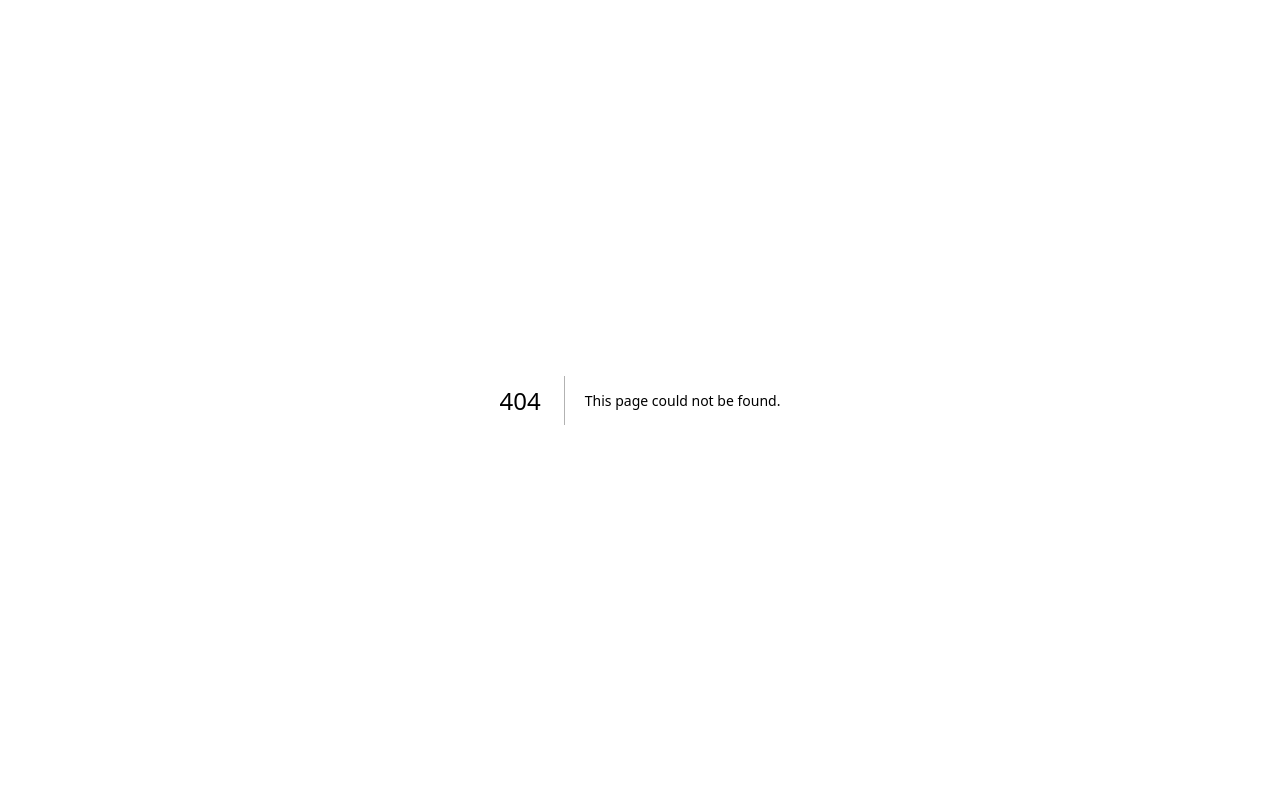
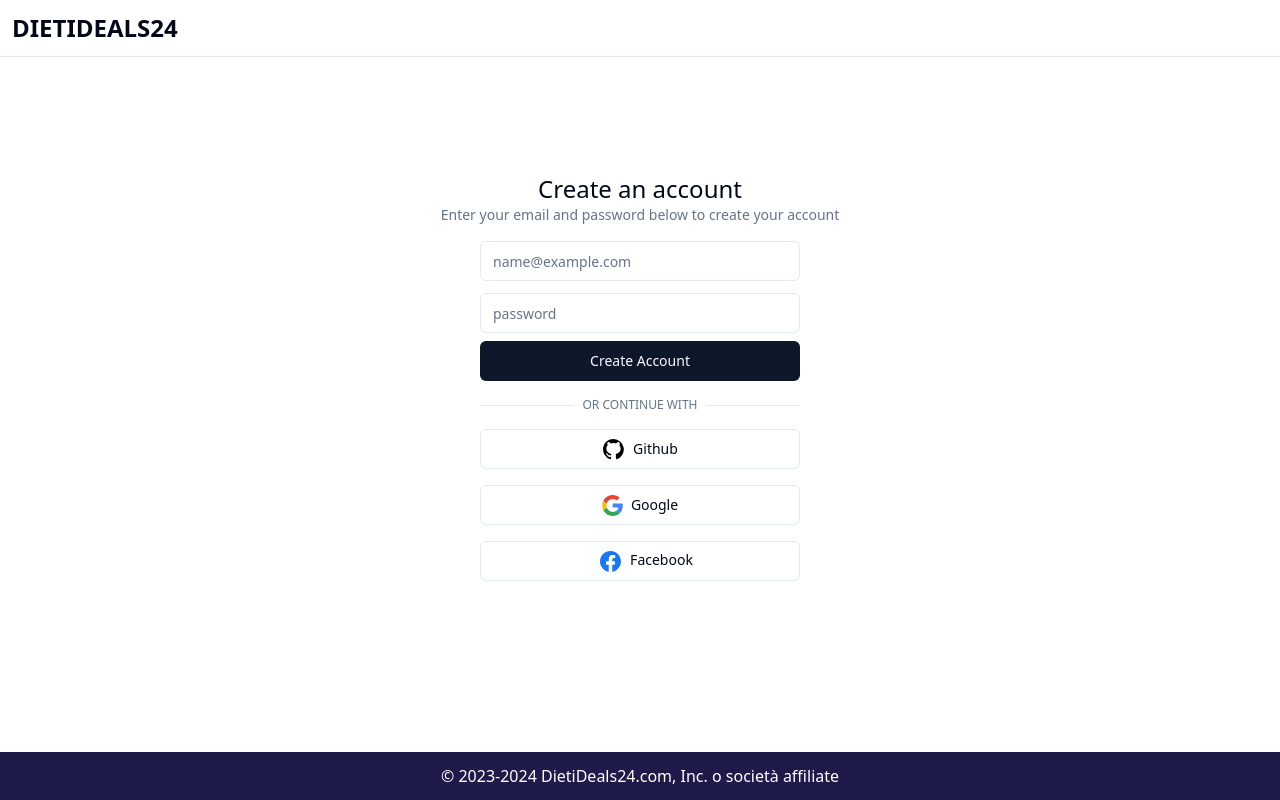
Before and after one commit to Graffioh/dietideals24ucm, a Next.js app: page /create-account in a window 1280 px wide. Before the commit this address had no page. Built offline with nearby package versions, Linux system fonts and the light colour scheme.

Commit message:
add create account page

```diff
--- /dev/null
+++ b/app/(auth)/create-account/layout.js
@@ -0,0 +1,21 @@
+import { Inter } from "next/font/google";
+import "../../globals.css";
+import Header from "../../components/header.js";
+import Footer from "../../components/footer.js";
+
+const inter = Inter({ subsets: ["latin"] });
+
+export const metadata = {
+  title: "createAccountUCM",
+  description: "Create Account page for DietiDeals24UCM",
+};
+
+export default function CreateAccountLayout({ children }) {
+  return (
+    <div className="relative flex min-h-screen flex-col">
+      <Header headerType={"headerEmpty"} />
+      <main className="flex-1">{children}</main>
+      <Footer />
+    </div>
+  );
+}
--- /dev/null
+++ b/app/(auth)/create-account/page.js
@@ -0,0 +1,16 @@
+import Link from "next/link";
+import { UserAuthForm } from "../../components/userAuthForm";
+
+export default function CreateAccountPage() {
+  return (
+    <>
+      <div className="h-[80vh] flex flex-col justify-center items-center">
+        <h1 className="text-2xl font-medium">Create an account</h1>
+        <p className="text-sm text-slate-500 mb-4">
+          Enter your email and password below to create your account
+        </p>
+        <UserAuthForm className="w-80 min-w-screen" />
+      </div>
+    </>
+  );
+}
--- a/app/(home)/page.js
+++ b/app/(home)/page.js
@@ -19,7 +19,14 @@ export default function Home() {
         <Link href="/private-profile" className="italic">
           Go to private profile →
         </Link>
-      </div>
+
+
+      <Link href="/create-account" className="italic">
+          Go to create account →
+        </Link>
+
+        </div>
+
 
       <div className="flex justify-center font-extrabold text-2xl">
         HOME content
--- a/app/components/userAuthForm.js
+++ b/app/components/userAuthForm.js
@@ -54,7 +54,7 @@ export function UserAuthForm({ className, ...props }) {
             />
           </div>
           <Button disabled={isLoading}>
-            Log In
+            Create Account
           </Button>
         </div>
       </form>
```
